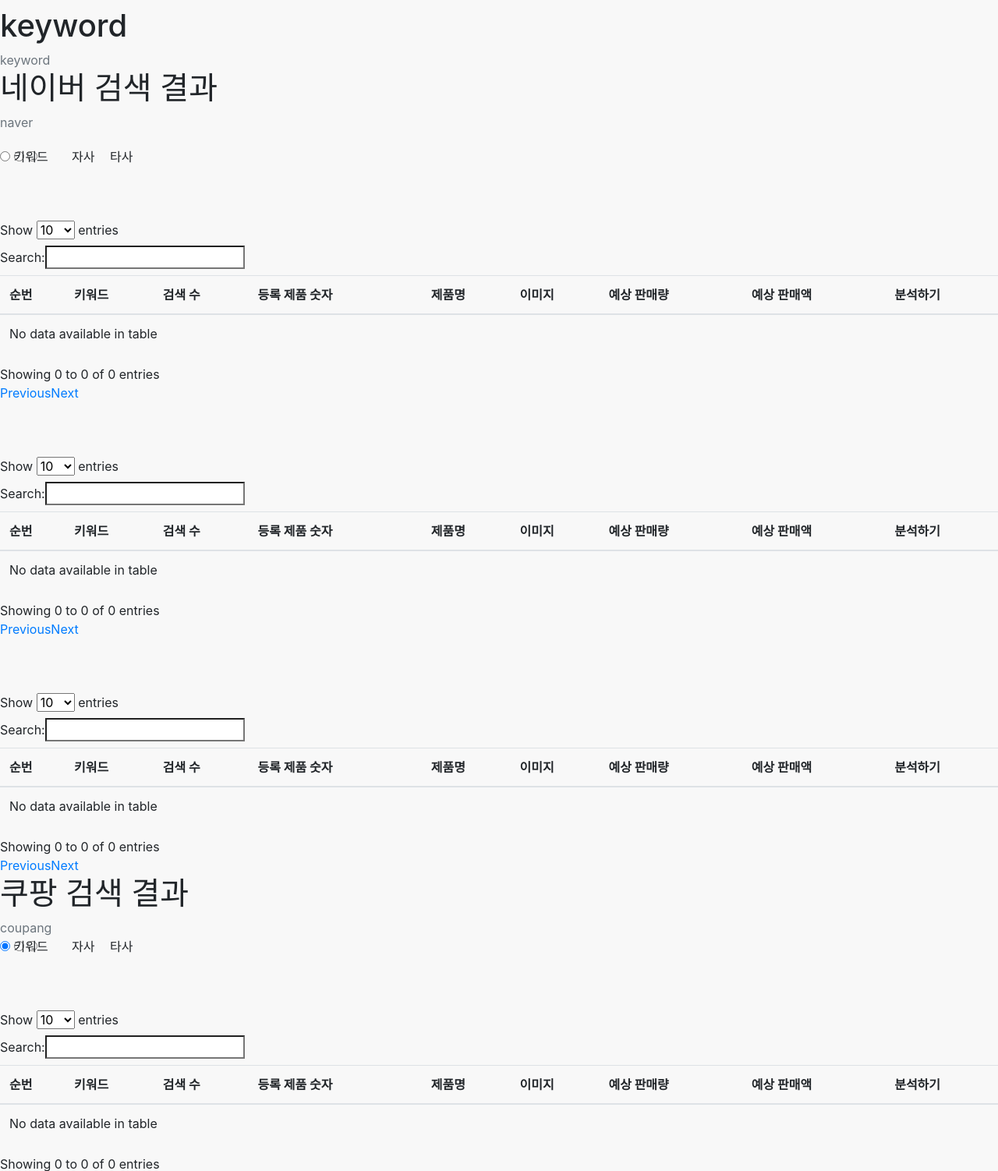
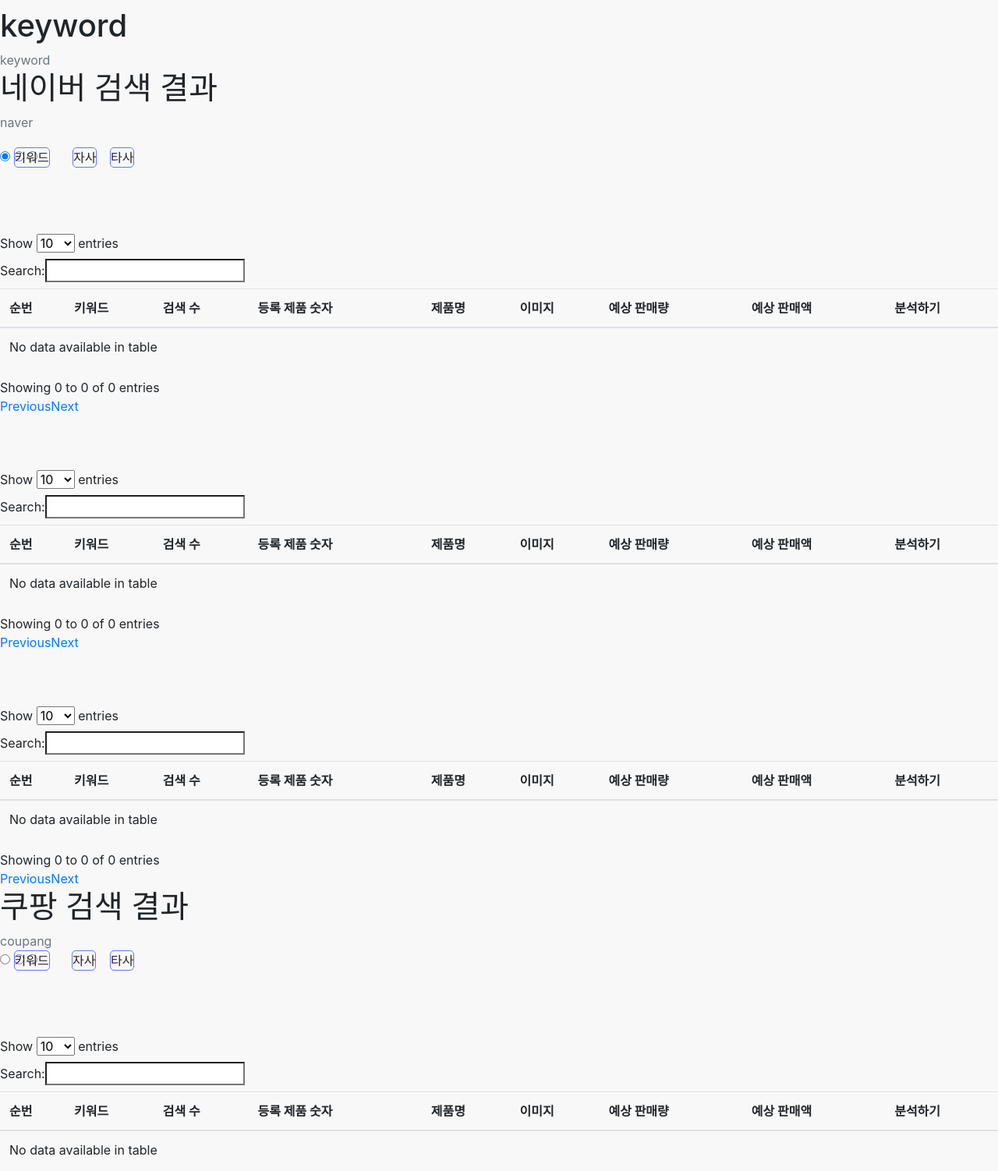
Before and after one commit to 1992JYP/tuning, a Django app: template ASC_livingparadise_tu/reviewapp/templates/reviewapp/list.html in a window 1280 px wide. Shown: the part 371-1873 px from the top of the page at 78% size. Run offline with Django 3.2, Linux system fonts and the light colour scheme; the template is opened without the code that fills it, so the values that code supplies are empty; some libraries are stand-ins or nearby versions.

Commit message:
키워드 페이지 작업완료

```diff
--- a/ASC_livingparadise_tu/reviewapp/templates/reviewapp/list.html
+++ b/ASC_livingparadise_tu/reviewapp/templates/reviewapp/list.html
@@ -27,18 +27,16 @@
 
     <section class="section">
       <div class="section-content" style="padding-top: 20px;">
-        <div>
 
-        </div>
         <input type="radio" name="tabmenu" id="tab01" checked>
-        <label for="tab01" style = "border-radius:5px; position :absolute;">키워드</label>
+        <label for="tab01" style = "border-radius:5px; position :absolute; border: 1px solid rgb(103,119,239);">키워드</label>
 
         <input type="radio" name="tabmenu" id="tab02">
-        <label for="tab02" style="border-radius:5px;position :absolute;left: 92px;">자사</label>
+        <label for="tab02" style="border-radius:5px;position :absolute;left: 93px;border: 1px solid rgb(103,119,239);">자사</label>
 
         <input type="radio" name="tabmenu" id="tab03">
-        <label for="tab03" style="border-radius:5px;position :absolute;left: 141px;">타사</label>
-
+        <label for="tab03" style="border-radius:5px;position :absolute;left: 141px; border: 1px solid rgb(103,119,239);">타사</label>
+        <hr style="visibility: hidden;">
 
         <div class="conbox con1" style="margin-top: 70px;width: 100%;">
 
@@ -78,7 +76,7 @@
           </table>
 
 
-         </div>
+          </div>
         <div class="conbox con2" style="margin-top: 70px;width: 100%;">
 
           <table id="review_keyword_cm" class="table table-condensed">
@@ -174,15 +172,15 @@
     <section class="section">
       <div class="section-content">
 
-        <input type="radio" name="tabmenu" id="tab04" checked>
-        <label for="tab04" style = "border-radius:5px; position :absolute;">키워드</label>
+        <input type="radio" name="tabmenu" id="tab04">
+        <label for="tab04" style = "border-radius:5px; position :absolute;border: 1px solid rgb(103,119,239);">키워드</label>
 
         <input type="radio" name="tabmenu" id="tab05">
-        <label for="tab05" style="border-radius:5px;position :absolute;left: 92px;">자사</label>
+        <label for="tab05" style="border-radius:5px;position :absolute;left: 92px;border: 1px solid rgb(103,119,239);">자사</label>
 
         <input type="radio" name="tabmenu" id="tab06">
-        <label for="tab06" style="border-radius:5px;position :absolute;left: 141px;">타사</label>
-
+        <label for="tab06" style="border-radius:5px;position :absolute;left: 141px;border: 1px solid rgb(103,119,239);">타사</label>
+        <hr style="visibility: hidden;">
 
         <div class="conbox con4" style="margin-top: 70px;width: 100%;">
 
```
Also changed, not shown: 1 other file.
